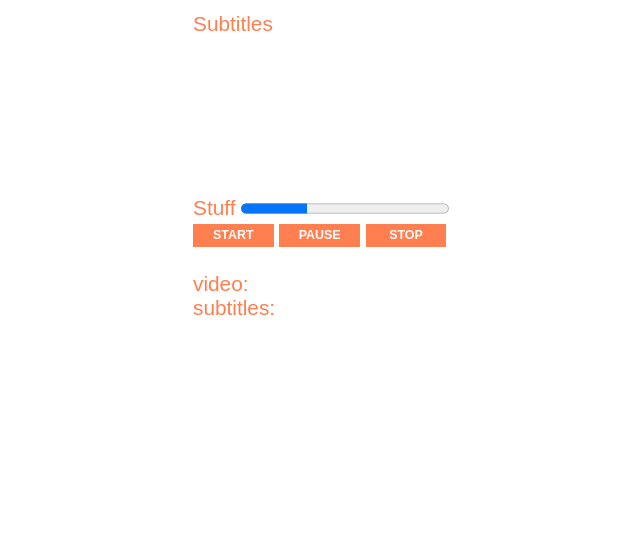
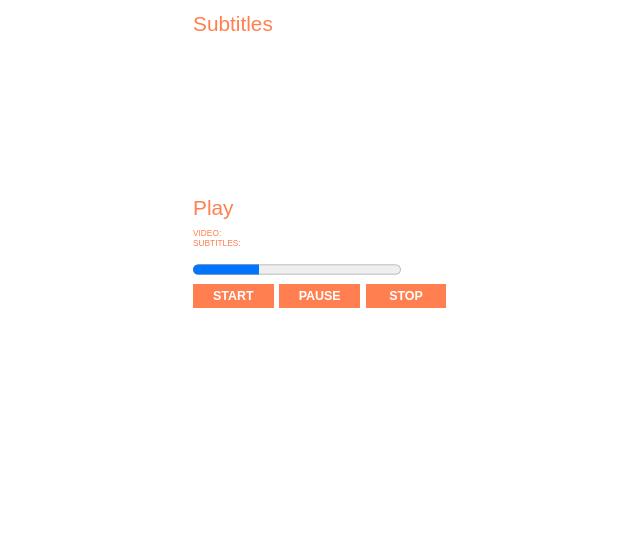
Before and after one commit to j-o-eriksson/jboxo, a Flask app: page / in a window 1280 px wide. Shown: the part 268-808 px from the top of the page, without its empty margins (317-957 px from the left). Run offline with Flask 3, Linux system fonts and the light colour scheme.

Commit message:
UI improvements

```diff
--- a/jboxo/__init__.py
+++ b/jboxo/__init__.py
@@ -136,5 +136,4 @@ def _get_duration(path: Path) -> int:
 
 
 def _clean_string(s: str) -> str:
-    d = {ord(c): " " for c in ".-[]"}
-    return s.translate(d)
+    return s.translate({ord(c): " " for c in ".-[]"})
--- a/jboxo/static/css/style.css
+++ b/jboxo/static/css/style.css
@@ -29,6 +29,8 @@ body {
 
 p {
   max-width: 80%;
+  font-size: 0.4em;
+  text-transform: uppercase;
 }
 
 .test {
--- a/jboxo/templates/index.html
+++ b/jboxo/templates/index.html
@@ -21,15 +21,13 @@
         <nav><ul id="subList"></ul> </nav>
       </div>
       <div class="test">
-        <label>Stuff</label>
+        <label>Play</label>
+        <p id="videoInfo">video:<br>subtitles:</p>
         <progress id="videoProgress" value="32" max="100"></progress><br>
         <button onClick="playVideo()">Start</button>
         <button onClick="pauseVideo()">Pause</button>
         <button onClick="stopVideo()">Stop</button>
       </div>
-      <div class="test">
-        <p id="videoInfo">video:<br>subtitles:</p>
-      </div>
     </div>
   </body>
 </html>
```
